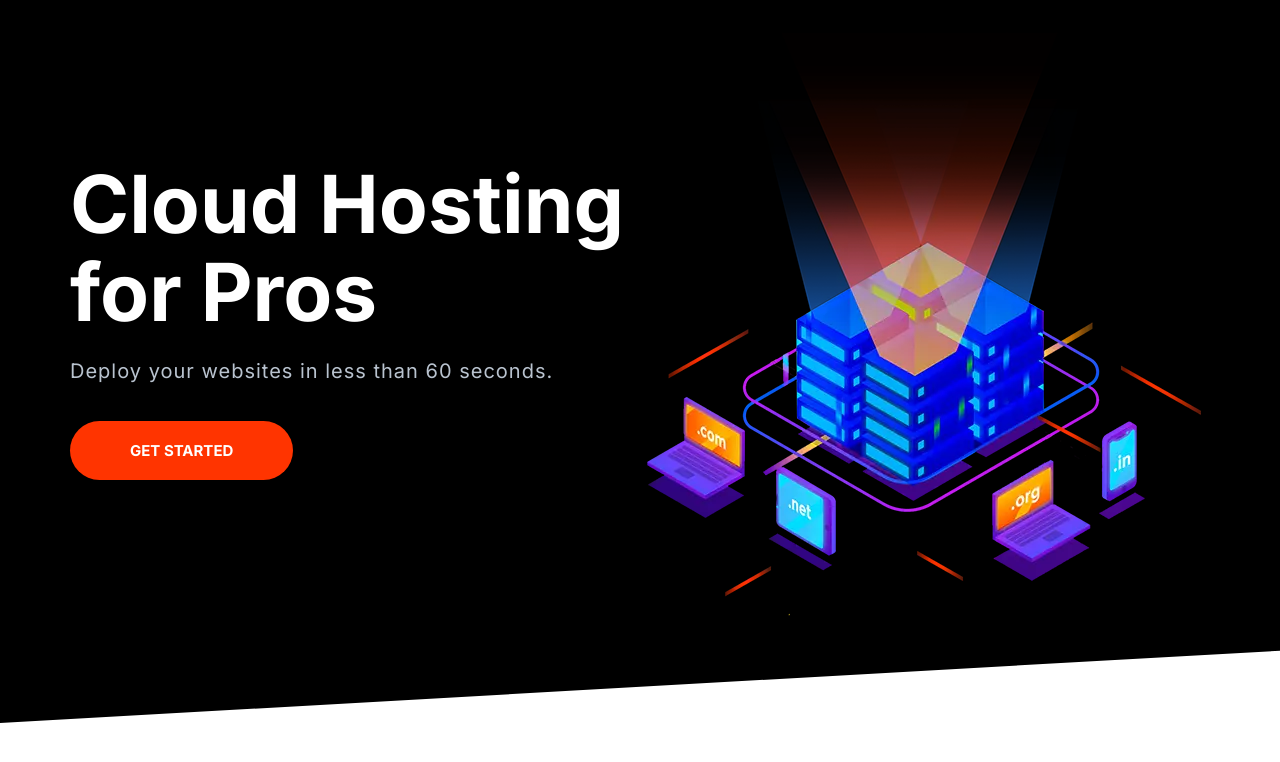
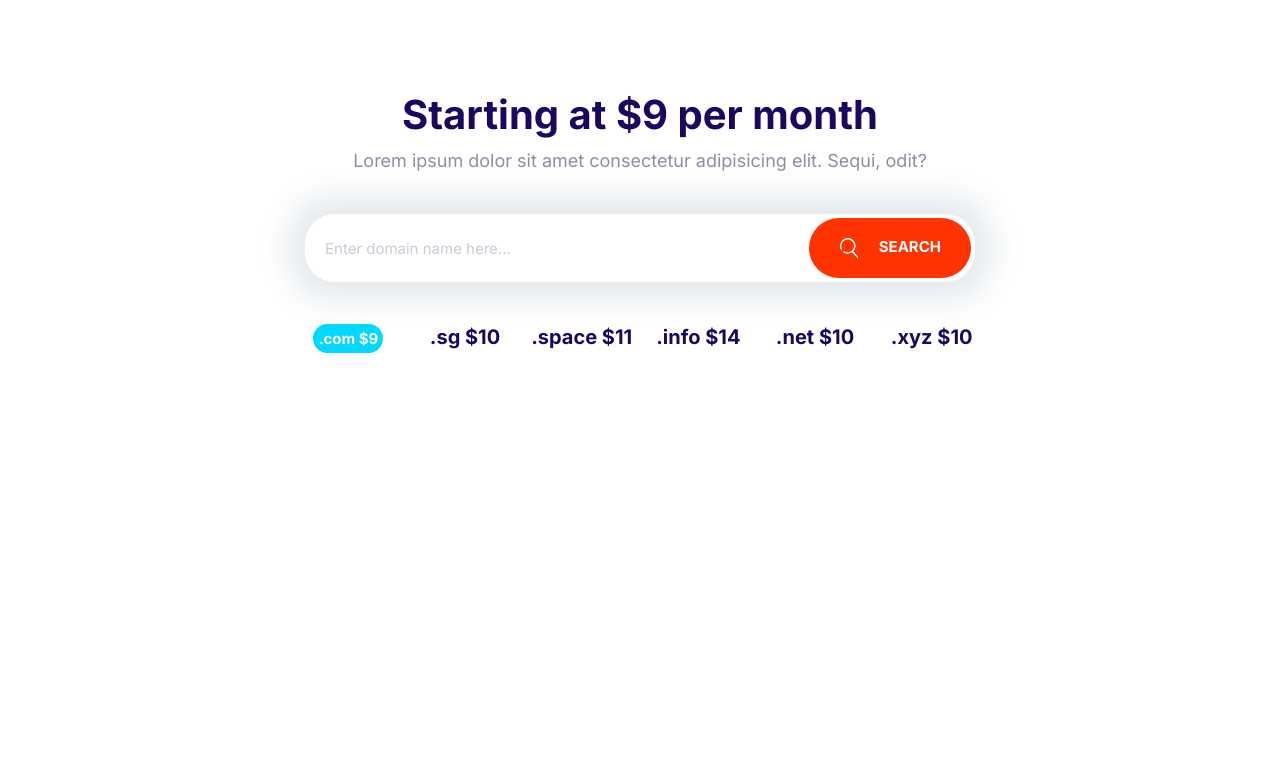
Before and after one commit to Robin925/moshify, a plain HTML site: page index.html in a window 1280 px wide. Drawn offline with Linux system fonts and the light colour scheme.

Commit message:
Building Domain Block.

```diff
--- a/css/style.css
+++ b/css/style.css
@@ -201,10 +201,18 @@ a {
     font-size: 1.8rem;
     font-weight: 600;
     margin: 1rem 0;
+    outline: 0;
     padding: 2rem 3rem;
     text-transform: uppercase;
     white-space: nowrap;
     text-align: center;
+}
+
+.btn .icon {
+    width: 2rem;
+    height: 2rem;
+    margin-right: 2rem;
+    vertical-align: middle;
 }
 
 .btn--primary {
@@ -273,7 +281,7 @@ a {
 .input-group .input {
     border: 0;
     flex-grow: 1;
-    padding: 1.5rem 1rem;
+    padding: 1.5rem 2rem;
 }
 
 .input-group .btn {
@@ -687,3 +695,30 @@ a {
         align-self: center;
     }
 }
+
+/* Domain Block */
+.block-domain .input-group {
+    box-shadow: 0 0 30px 20px #e6ebee;
+    border: 0;
+    margin: 4rem auto;
+    max-width: 670px;
+
+}
+
+
+.block-domain__prices {
+    display: grid;
+    grid-template-columns: repeat(3, 1fr);
+    grid-template-rows: repeat(2, 6rem);
+    font-size: 2rem;
+    font-weight: 600;
+    justify-items: center;
+    max-width: 700px;
+    margin: 0 auto;
+}
+
+@media screen and (min-width: 768px) {
+    .block-domain__prices {
+        grid-template-columns: repeat(auto-fit, minmax(10rem, 1fr));
+    }
+}
--- a/index.html
+++ b/index.html
@@ -11,20 +11,26 @@
     <link rel="stylesheet" href="css/style.css">
 </head>
     <body>
-        <section class="block block--dark block--skewed-left hero">
-            <div class="container grid grid--1x2">
-              <header class="block__header hero__content">
-                <h1 class="block__heading">Cloud Hosting for Pros</h1>
-                <p class="hero__tagline">Deploy your websites in less than 60 seconds.</p>
-                <a href="" class="btn btn--accent btn--stretched">Get Started</a>
-              </header>
-              <picture>
-                <source type="image/webp" srcset="images/banner.webp 1x, images/banner@2x.webp 2x">
-                <source type="image/png" srcset="images/banner.png 1x, images/banner@2x.png 2x">
-                <img class="hero__image" src="images/banner.png" alt="">
-              </picture>
+        <section class="block container block-domain">
+            <header class="block__header">
+              <h2>Starting at $9 per month</h2>
+              <p>Lorem ipsum dolor sit amet consectetur adipisicing elit. Sequi, odit?</p>
+            </header>
+            <div class="input-group">
+              <input type="text" class="input" placeholder="Enter domain name here...">
+              <button class="btn btn--accent">
+                <svg class="icon icon--white">
+                  <use xlink:href="images/sprite.svg#search"></use></svg>Search
+              </button>
             </div>
+            <ul class="list block-domain__prices">
+              <li><span class="badge badge--secondary">.com $9</span></li>
+              <li>.sg $10</li>
+              <li>.space $11</li>
+              <li>.info $14</li>
+              <li>.net $10</li>
+              <li>.xyz $10</li>
+            </ul>
         </section>
-        <script src="js/main.js"></script>
     </body>
 </html>
```
Also changed, not shown: components/domain_block.html (added, +21 -0 lines).
